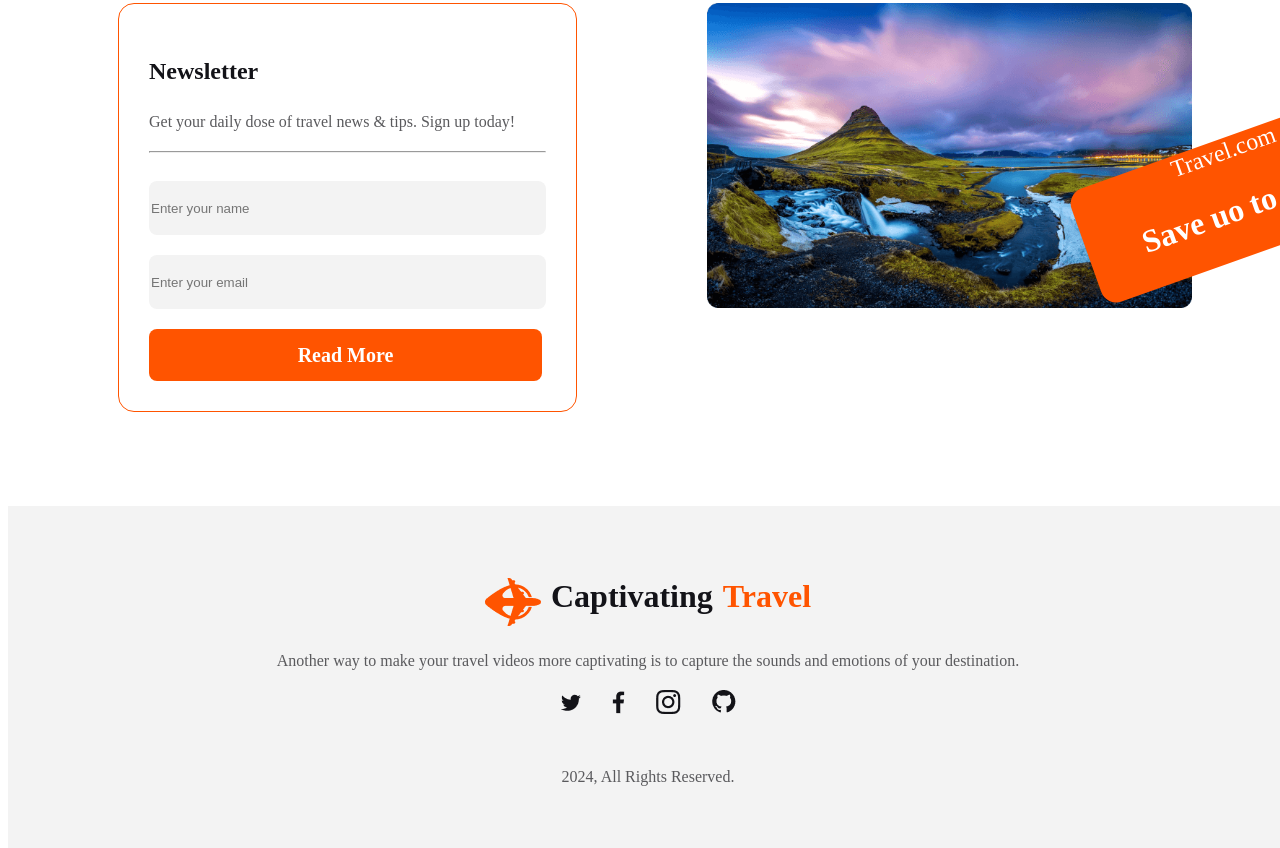
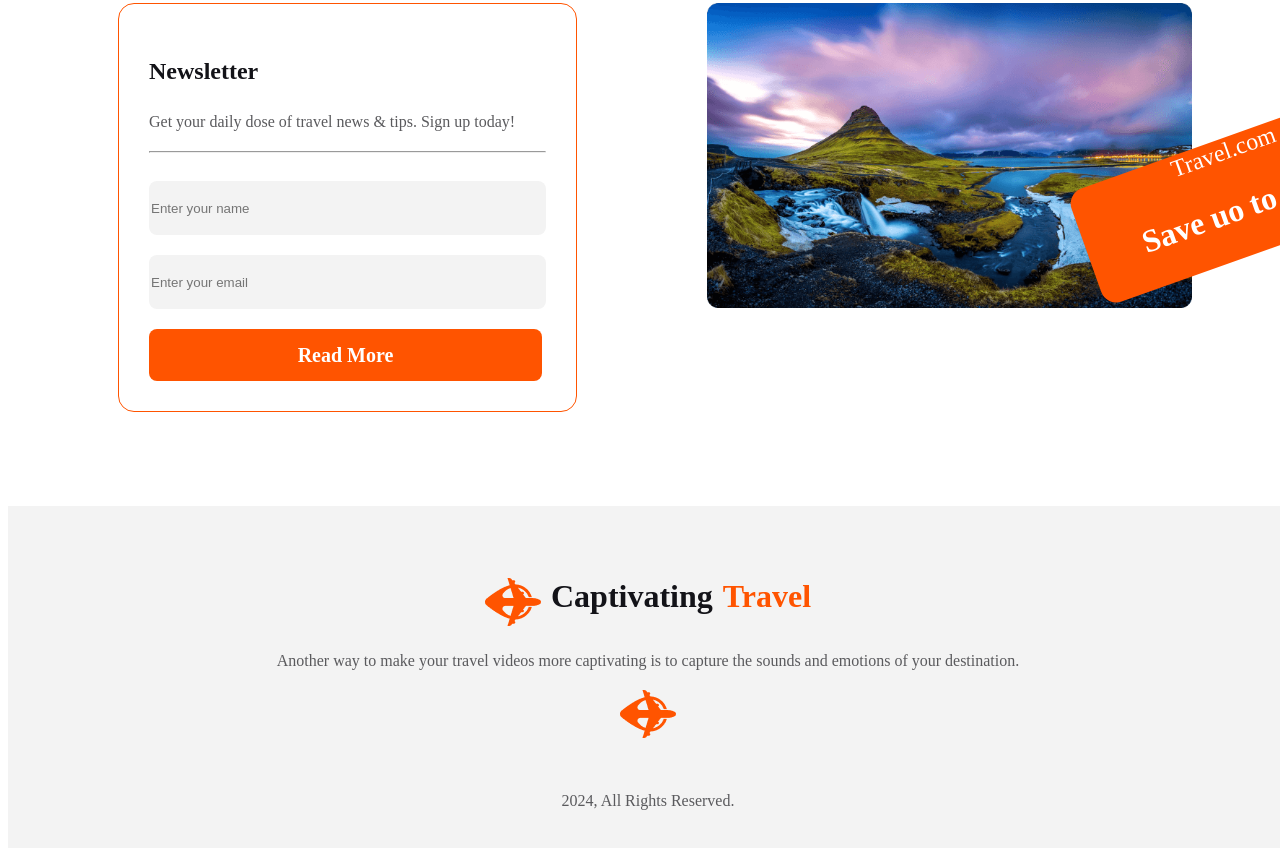
Before and after one commit to PriyankaNandii/Assignment--2-Captivating-Travel, a plain HTML site: page index.html in a window 1280 px wide. Shown: the part 4367-5215 px from the top of the page. Drawn offline with Linux system fonts and the light colour scheme.

Commit message:
footer correction

```diff
--- a/index.html
+++ b/index.html
@@ -241,7 +241,7 @@
         <h3> <img src="./Images/logo.png" alt="">Captivating<span class="footer-travel">Travel</span></h3>
      </div>
         <p>Another way to make your travel videos more captivating is to capture the sounds and emotions of your destination.</p>
-            <img src="./Images/social.png" alt="">
+            <img src="./Images/logo.png" alt="">
            <div class="copyright">
             <p>2024, All Rights Reserved.</p>
         </div>
```
